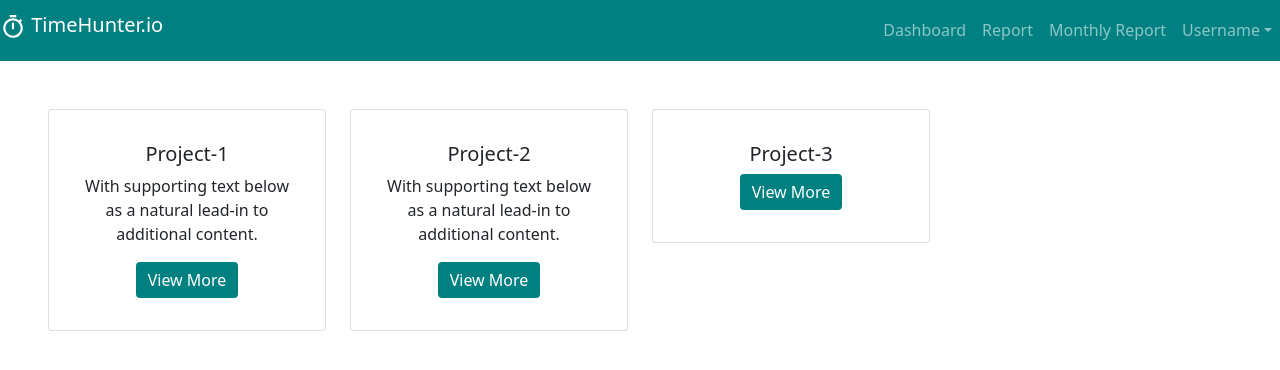
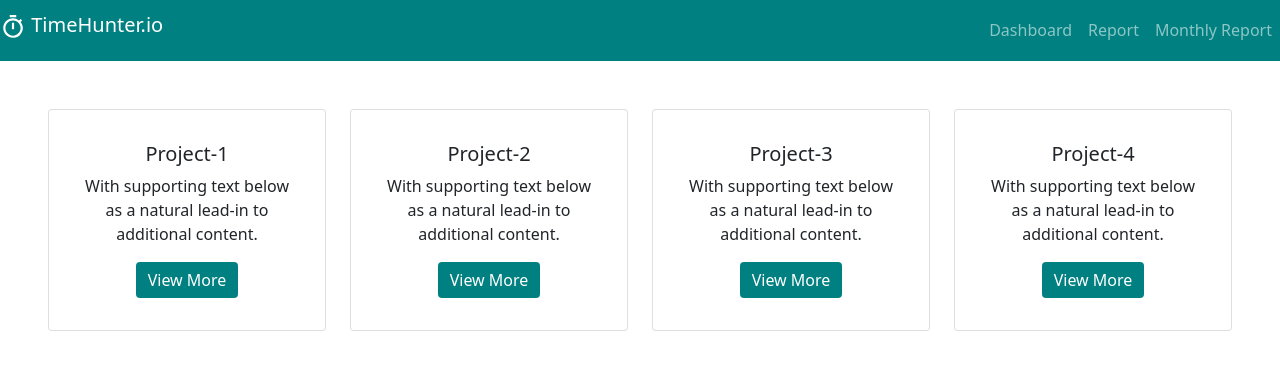
Before and after one commit to KishoreBarik/Interns2021_Team4, a React (Create React App) app in the folder UI/: page /user/dashboard in a window 1280 px wide. Shown: the top 370 px of the page. Built offline with nearby package versions, Linux system fonts and the light colour scheme.

Commit message:
Updated Dashboard.js

```diff
--- a/UI/src/components/Dashboard.js
+++ b/UI/src/components/Dashboard.js
@@ -50,7 +50,24 @@ class Dashboard extends Component {
               <div class="card p-3">
                 <div class="card-body">
                   <h5 class="card-title">Project-3</h5>
-
+                  <p class="card-text">
+                    With supporting text below as a natural lead-in to
+                    additional content.
+                  </p>
+                  <Link to="" class="btn btn-primary">
+                    View More
+                  </Link>
+                </div>
+              </div>
+            </div>
+            <div class="col-sm-3">
+              <div class="card p-3">
+                <div class="card-body">
+                  <h5 class="card-title">Project-4</h5>
+                  <p class="card-text">
+                    With supporting text below as a natural lead-in to
+                    additional content.
+                  </p>
                   <Link to="" class="btn btn-primary">
                     View More
                   </Link>
--- a/UI/src/components/NavBar.js
+++ b/UI/src/components/NavBar.js
@@ -45,7 +45,7 @@ function NavBar(props) {
                 {props.navElement2}
               </Link>
             </li>
-            <li class="nav-item dropdown">
+            {/* <li class="nav-item dropdown">
               <Link
                 class="nav-link dropdown-toggle"
                 to="#"
@@ -71,7 +71,7 @@ function NavBar(props) {
                   Log out
                 </Link>
               </div>
-            </li>
+            </li> */}
           </ul>
         </div>
       </nav>
```
